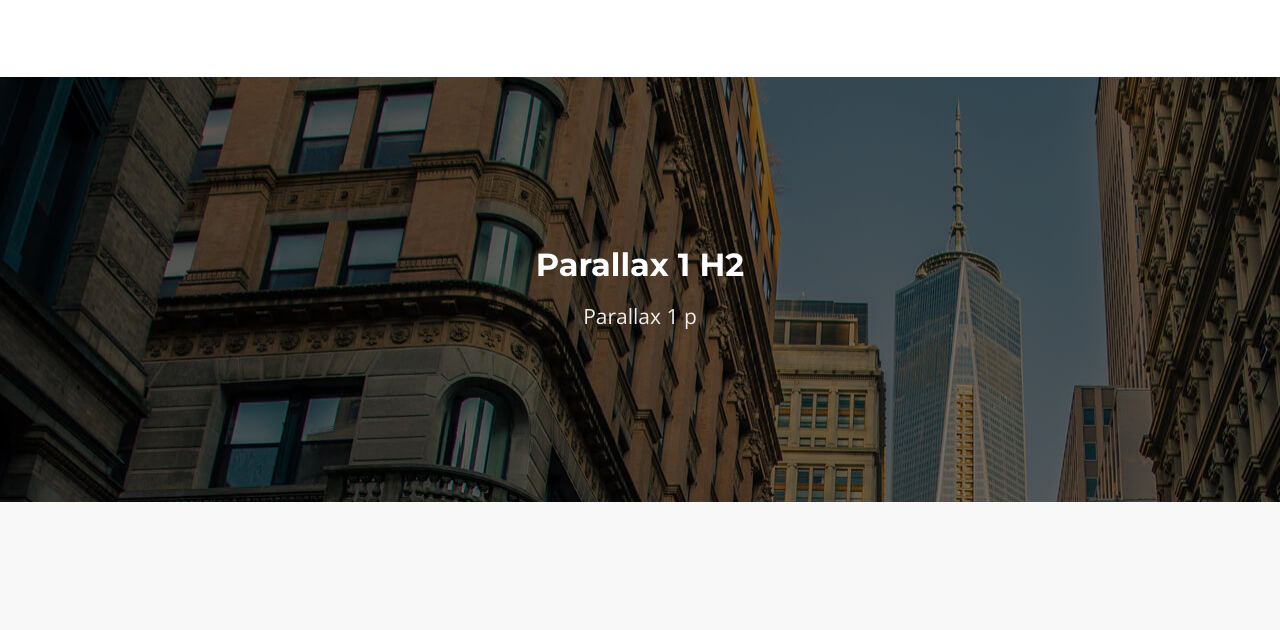
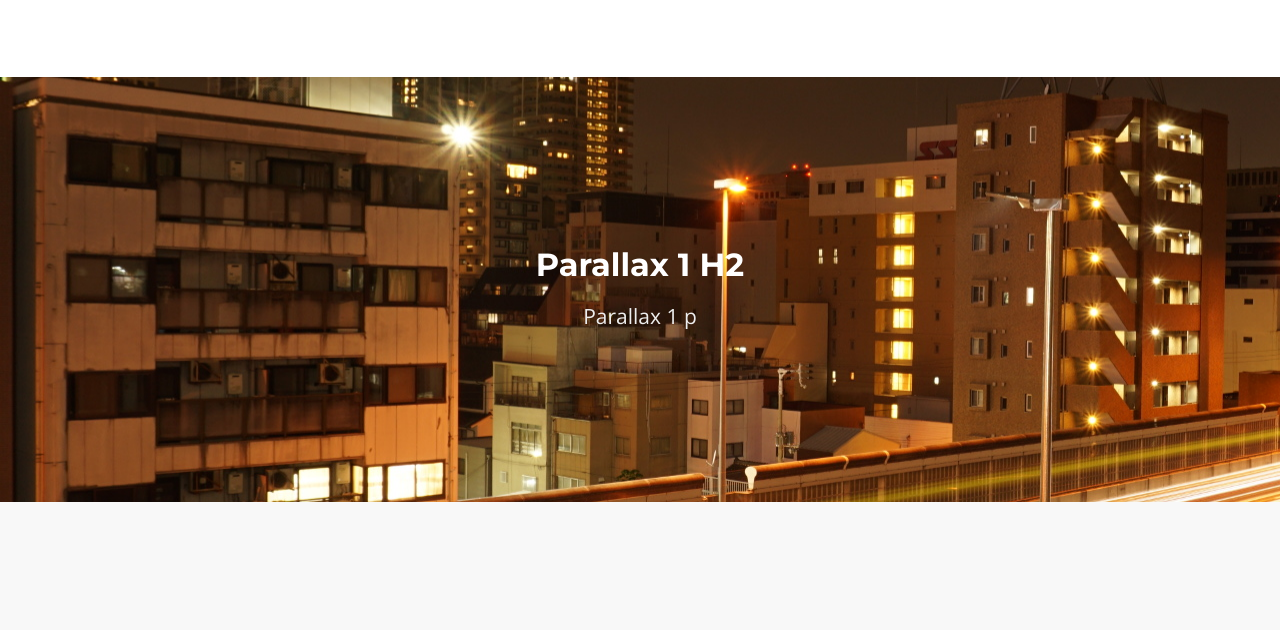
Before and after one commit to TastyFeeder/TastyFeeder.github.io, a plain HTML site: page index.html in a window 1280 px wide. Shown: the part 1548-2178 px from the top of the page. Drawn offline with nearby package versions, Linux system fonts and the light colour scheme.

Commit message:
change parallax pic

```diff
--- a/css/style.css
+++ b/css/style.css
@@ -249,7 +249,7 @@ Parallax
 ============================= */
 
 #parallax1{
-	background-image: url(../img/parallax/1.jpg);
+	background-image: url(../img/parallax/1-1.jpg);
 }
 #parallax2{
 	background-image: url(../img/parallax/2.jpg);
```
Also changed, not shown: img/parallax/1-1.jpg (added).
